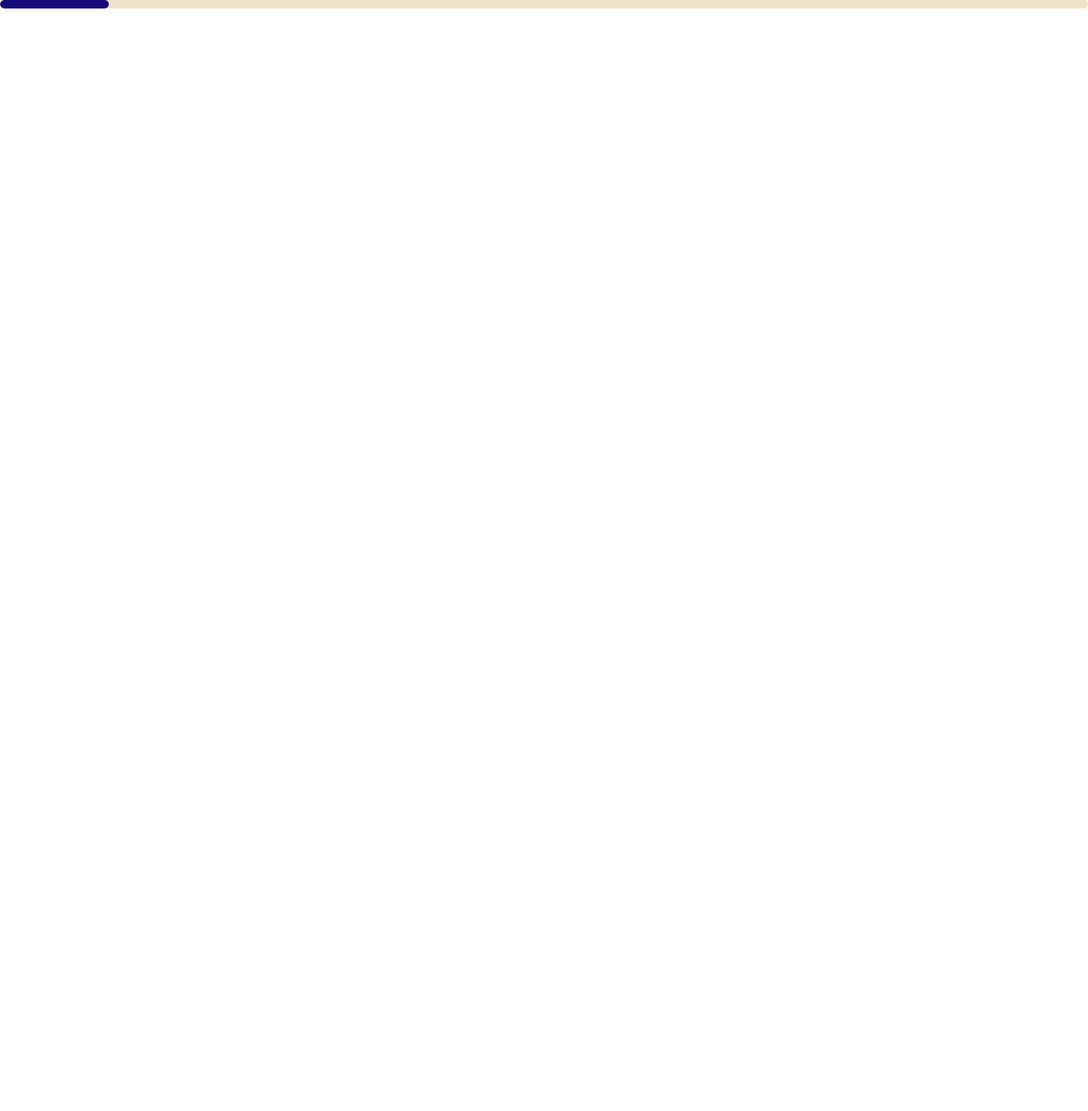
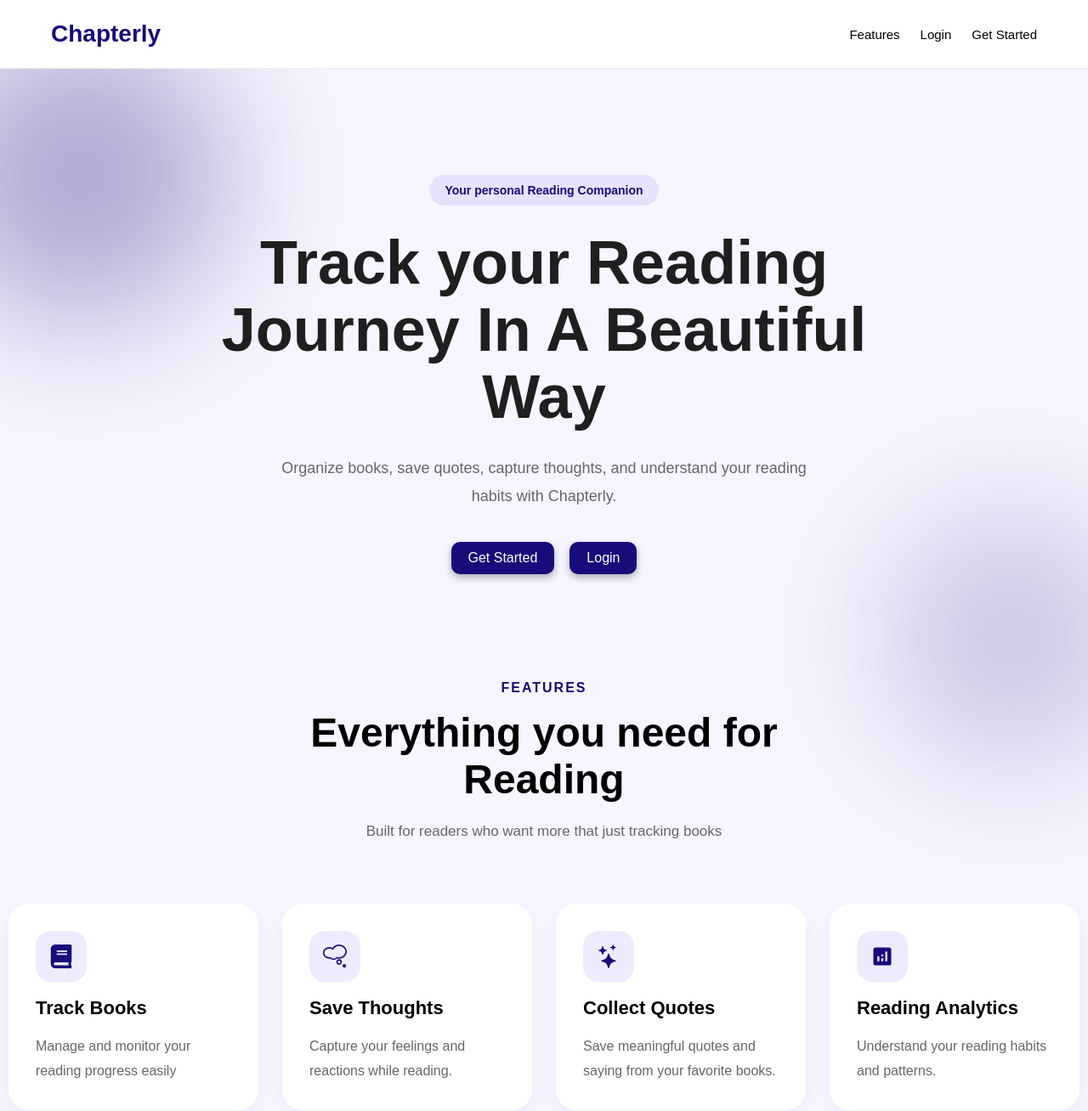
Before and after one commit to MirominaS/chapterly-frontend, a React (Vite) app: page / in a window 1280 px wide. Shown: the top 1308 px of the page at 85% size. Before the commit the page ends 800 px from the top, so only its background shows below. Built offline with nearby package versions, Linux system fonts and the light colour scheme.

Commit message:
created landing page

```diff
--- a/src/App.jsx
+++ b/src/App.jsx
@@ -7,9 +7,19 @@ import { BrowserRouter,Routes, Route } from 'react-router-dom'
 import Dashboard from './pages/Dashboard/Dashboard'
 import Login from './pages/Login/Login'
 import Register from './pages/Register/Register'
+import LandingPage from './pages/LandingPage/LandingPage'
 
 import StatCard from './components/StatCard/StatCard'
 import ProgressBar from './components/ProgressBar/ProgressBar'
+import BookCard from './components/BookCard/BookCard'
+import Loader from './components/Loader/Loader'
+import EmptyState from './components/EmptyState/EmptyState'
+import Modal from './components/Modal/Modal'
+import Sidebar from './components/Sidebar/Sidebar'
+import Navbar from './components/Navbar/Navbar'
+import MainLayout from './components/MainLayout/MainLayout'
+import PublicNavbar from './components/PublicNavbar/PublicNavbar'
+
 
 
 function App() {
@@ -17,7 +27,7 @@ function App() {
   return (
     <BrowserRouter>
         <Routes>
-          <Route path="/" element={<ProgressBar progress={10}/>}/>
+          <Route path="/" element={<LandingPage/>}/>
           <Route path="/dashboard" element={<Dashboard/>}/>
           <Route path="/login" element={<Login/>}/>
           <Route path="/register" element={<Register/>}/>
--- /dev/null
+++ b/src/pages/LandingPage/LandingPage.css
@@ -0,0 +1,149 @@
+.landing-container {
+    min-height: 100vh;
+    background: #f7f5ff;
+    overflow: hidden;
+}
+.hero-section {
+    position: relative;
+    min-height: 90vh;
+    padding: 120px 24px;
+    display: flex;
+    justify-content: center;
+    align-items: center;
+    text-align: center;
+}
+
+.hero-content {
+    position: relative;
+    z-index: 2;
+    max-width: 800px;
+    display: flex;
+    flex-direction: column;
+    align-items: center;
+    gap: 28px;
+}
+
+.hero-tag {
+    background: rgba(124, 92, 255, 0.12);
+    color: var(--primary-color);
+    padding: 10px 18px;
+    border-radius: 999px;
+    font-size: 14px;
+    font-weight: 600;
+}
+
+.hero-title {
+    font-size: 72px;
+    line-height: 1.1;
+    font-weight: 800;
+    color: #1f1f1f;
+}
+
+.hero-description {
+    max-width: 650px;
+    font-size: 18px;
+    line-height: 1.8;
+    color: #666;
+}
+
+.hero-buttons {
+    display: flex;
+    gap: 18px;
+    margin-top: 10px;
+
+}
+
+.hero-background-circle {
+    position: absolute;
+    border-radius: 50%;
+    filter: blur(80px);
+    opacity: 0.4;
+}
+
+.hero-circle-1 {
+    width: 350px;
+    height: 350px;
+    background: rgb(from var(--primary-color) r g b / 0.8);
+    top: -50px;
+    left: -80px;
+}
+
+.hero-circle-2 {
+    width: 300px;
+    height: 300px;
+    background:rgb(from var(--primary-color) r g b / 0.5);
+    bottom: -100px;
+    right: -60px;
+}
+
+.features-section {
+    padding: 100px 60px;
+}
+
+.section-heading {
+    text-align: center;
+    max-width: 700px;
+    margin: 0 auto 60px auto;
+}
+
+.section-tag {
+    color: var(--primary-color);
+    font-weight: 700;
+    letter-spacing: 2px;
+    margin-bottom: 16px;
+}
+
+.section-title {
+    font-size: 48px;
+    font-weight: 800;
+    margin-bottom: 20px;
+}
+
+.section-description {
+    color: #666;
+    line-height: 1.7;
+    font-size: 17px;
+}
+
+.features-grid {
+    display: grid;
+    grid-template-columns: repeat(auto-fit, minmax(260px, 1fr));
+    gap: 28px;
+    padding: 10px;
+}
+
+.feature-card {
+    background: white;
+    padding: 32px;
+    border-radius: 24px;
+    box-shadow: 0 8px 24px rgba(0, 0, 0, 0.05);
+    transition: 0.3s ease;
+    display: flex;
+    flex-direction: column;
+    gap: 18px;
+}
+
+.feature-card:hover {
+    transform: translateY(-8px);
+}
+
+.feature-icon {
+    width: 60px;
+    height: 60px;
+    border-radius: 18px;
+    background: rgba(124, 92, 255, 0.12);
+    color: var(--primary-color);
+    display: flex;
+    justify-content: center;
+    align-items: center;
+    font-size: 28px;
+}
+
+.feature-card h3 {
+    font-size: 22px;
+}
+
+.feature-card p {
+    color: #666;
+    line-height: 1.8;
+}
--- /dev/null
+++ b/src/pages/LandingPage/LandingPage.jsx
@@ -0,0 +1,89 @@
+import React from 'react'
+import './LandingPage.css'
+import PublicNavbar from '../../components/PublicNavbar/PublicNavbar'
+import '../../components/Button/Button'
+import Button from '../../components/Button/Button'
+import { useNavigate } from 'react-router-dom'
+import { FaBook } from "react-icons/fa";
+import { TfiThought } from "react-icons/tfi";
+import { BsStars } from "react-icons/bs";
+import { MdAnalytics } from "react-icons/md";
+
+const LandingPage = () => {
+    const navigate = useNavigate();
+  return (
+    <div className='landing-container'>
+        <PublicNavbar/>
+    {/* hero */}
+        <div className='hero-section'>
+            <div className='hero-background-circle hero-circle-1'></div>
+            <div className='hero-background-circle hero-circle-2'></div>
+
+            <div className='hero-content'>
+                <p className='hero-tag'>Your personal Reading Companion</p>
+                <h2 className='hero-title'>
+                    Track your Reading Journey In A Beautiful Way
+                </h2>
+
+                <p className='hero-description'>
+                    Organize books, save quotes,
+                    capture thoughts, and understand
+                    your reading habits with Chapterly.
+                </p>
+
+                <div className='hero-buttons'>
+                    <Button text={"Get Started"} onClick={() => {navigate("/register")}}/>
+                    <Button text={"Login"} onClick={() => navigate("/login")}/>
+                </div>
+            </div>
+        </div>
+    {/* features */}
+        <div id='features' className='featurs-section'>
+            <div className='section-heading'>
+                <p className='section-tag'>FEATURES</p>
+                <h2 className='section-title'>
+                    Everything you need for Reading
+                </h2>
+                <p className='section-description'>
+                    Built for readers who want more that just tracking books
+                </p>
+            </div>
+
+            <div className='features-grid'>
+                <div className='feature-card'>
+                    <div className='feature-icon'><FaBook /></div>
+                    <h3>Track Books</h3>
+                    <p>
+                        Manage and monitor your reading progress easily
+                    </p>
+                </div>
+                <div className='feature-card'>
+                    <div className='feature-icon'><TfiThought /></div>
+                    <h3>Save Thoughts</h3>
+                    <p>
+                        Capture your feelings and reactions while reading.
+                    </p>
+                </div>
+                <div className='feature-card'>
+                    <div className='feature-icon'><BsStars /></div>
+                    <h3>Collect Quotes</h3>
+                    <p>
+                        Save meaningful quotes and saying from your favorite books.
+                    </p>
+                </div>
+                <div className='feature-card'>
+                    <div className='feature-icon'><MdAnalytics /></div>
+                    <h3>Reading Analytics</h3>
+                    <p>
+                        Understand your reading habits and patterns.
+                    </p>
+                </div>
+            </div>
+
+
+        </div>
+    </div>
+  )
+}
+
+export default LandingPage
```
